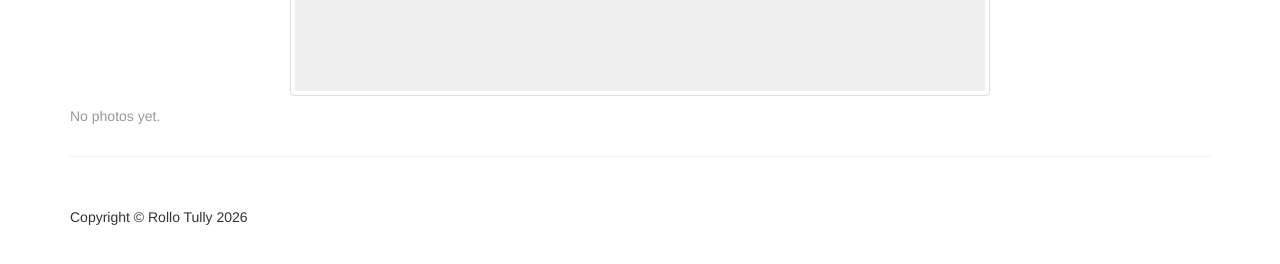
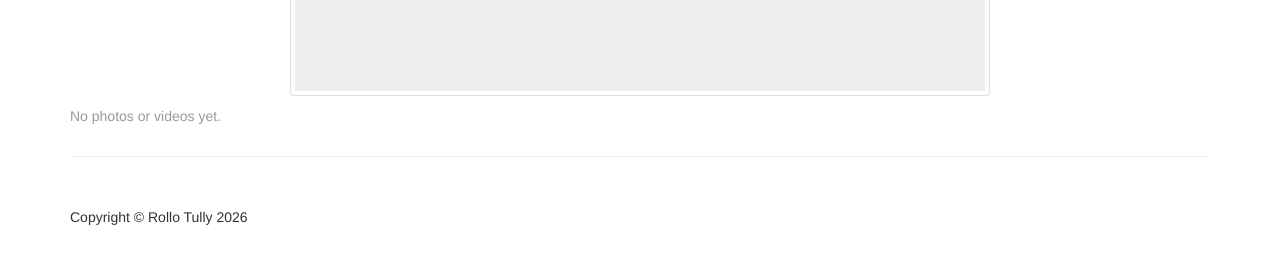
Before and after one commit to RolloTully/RolloTully.github.io, a Jekyll site: the page built from projects/hecate.html, in a window 1280 px wide. Shown: the part 498-762 px from the top of the page. Built offline with Jekyll 4.4.1, drawn with Linux system fonts in a browser that asks for light colours.

Commit message:
there should now be video

```diff
--- a/_layouts/gallery.html
+++ b/_layouts/gallery.html
@@ -4,28 +4,42 @@
 {% assign project = site.data.projects | where: 'id', page.project | first %}
 {% assign folder = '/Images/' | append: project.folder | append: '/' %}
 {% assign files = site.static_files | sort: 'path' %}
-{% assign photo_count = 0 %}
+{% assign media_count = 0 %}
 
 <h1 class="page-header">{{ project.name | escape }}</h1>
 <p><a href="{{ '/index.html' | relative_url }}#{{ project.id }}">&laquo; Back to projects</a></p>
 
 <div class="project-gallery">
-  {% comment %}Discover images at build time; adding photos never needs an HTML edit.{% endcomment %}
+  {% comment %}Discover photos and videos at build time; no HTML edits needed.{% endcomment %}
   {% for file in files %}
-    {% assign extension = file.extname | downcase %}
-    {% if file.path contains folder and site.image_extensions contains extension %}
-      {% assign photo_count = photo_count | plus: 1 %}
-      {% assign image_url = file.path | url_encode | replace: '+', '%20' | replace: '%2F', '/' | relative_url %}
-      <a class="gallery-photo" href="{{ image_url }}">
-        <img class="img-responsive img-thumbnail" src="{{ image_url }}"
-             alt="{{ project.name | escape }} photo {{ photo_count }}: {{ file.basename | escape }}"
-             loading="lazy" decoding="async">
-      </a>
+    {% if file.path contains folder %}
+      {% assign extension = file.extname | downcase %}
+      {% assign video_type = site.video_types[extension] %}
+      {% if site.image_extensions contains extension or video_type %}
+        {% assign media_count = media_count | plus: 1 %}
+        {% assign media_url = file.path | url_encode | replace: '+', '%20' | replace: '%2F', '/' | relative_url %}
+        {% if video_type %}
+          <div class="gallery-video">
+            <video class="img-thumbnail" controls playsinline preload="metadata"
+                   aria-label="{{ project.name | escape }} video: {{ file.basename | escape }}">
+              <source src="{{ media_url }}" type="{{ video_type }}">
+              Your browser does not support video playback.
+            </video>
+            <p><a href="{{ media_url }}" download>Download video</a></p>
+          </div>
+        {% else %}
+          <a class="gallery-photo" href="{{ media_url }}">
+            <img class="img-responsive img-thumbnail" src="{{ media_url }}"
+                 alt="{{ project.name | escape }} photo {{ media_count }}: {{ file.basename | escape }}"
+                 loading="lazy" decoding="async">
+          </a>
+        {% endif %}
+      {% endif %}
     {% endif %}
   {% endfor %}
-  {% if photo_count == 0 %}
+  {% if media_count == 0 %}
     <img class="img-responsive img-thumbnail" src="{{ '/Images/project-placeholder.svg' | relative_url }}"
          alt="{{ project.name | escape }}: photo to add" width="700" height="400">
-    <p class="text-muted">No photos yet.</p>
+    <p class="text-muted">No photos or videos yet.</p>
   {% endif %}
 </div>
--- a/css/3-col-portfolio.css
+++ b/css/3-col-portfolio.css
@@ -33,14 +33,22 @@
 	}
 }
 
-.gallery-photo {
+.gallery-photo,
+.gallery-video {
 	display: block;
 	margin-bottom: 25px;
 }
 
-.project-gallery img {
+.project-gallery img,
+.project-gallery video {
 	display: block;
 	margin: 0 auto 10px;
+}
+
+.project-gallery video {
+	width: 100%;
+	max-height: 80vh;
+	object-fit: contain;
 }
 
 footer {
```
